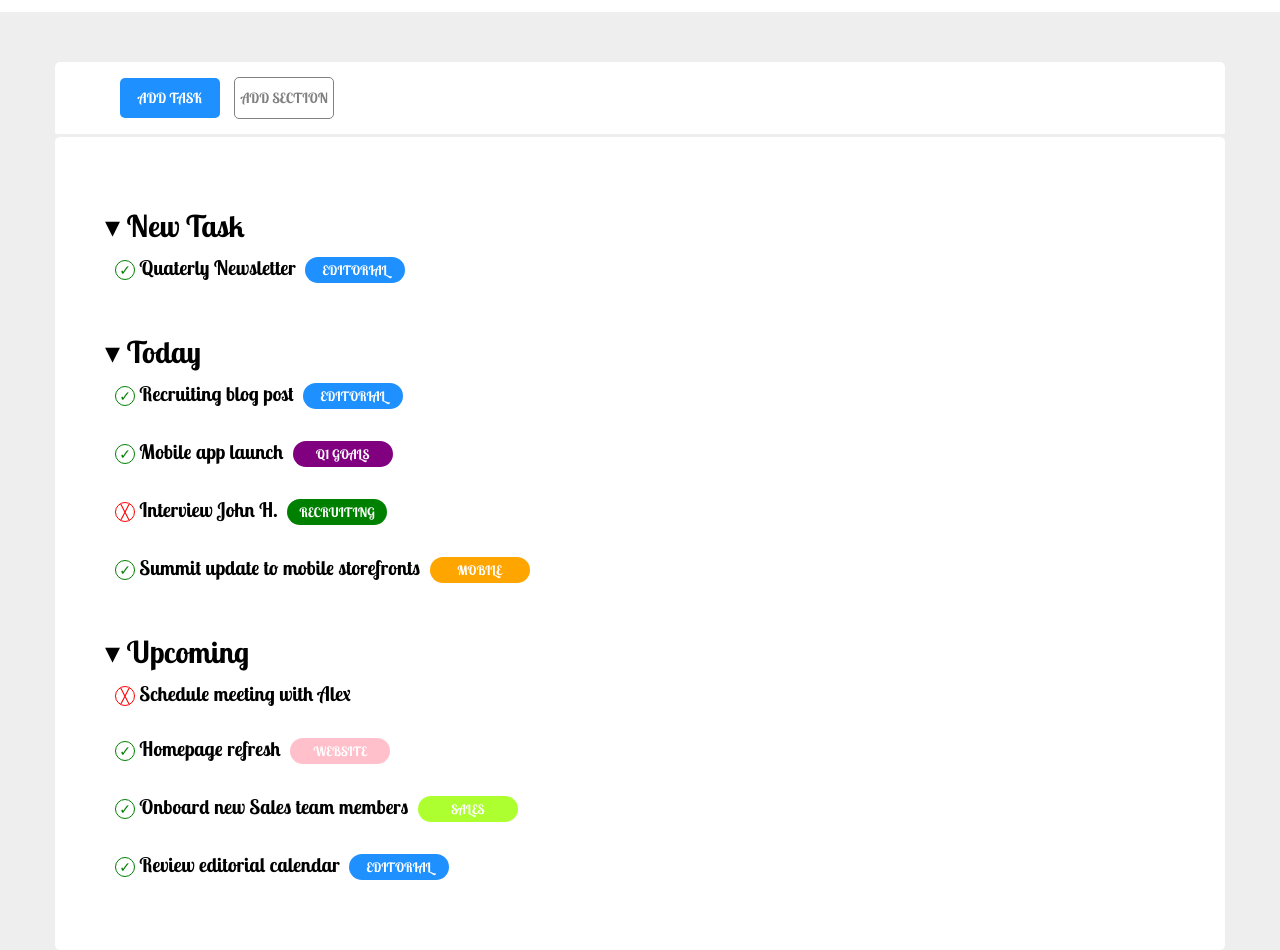
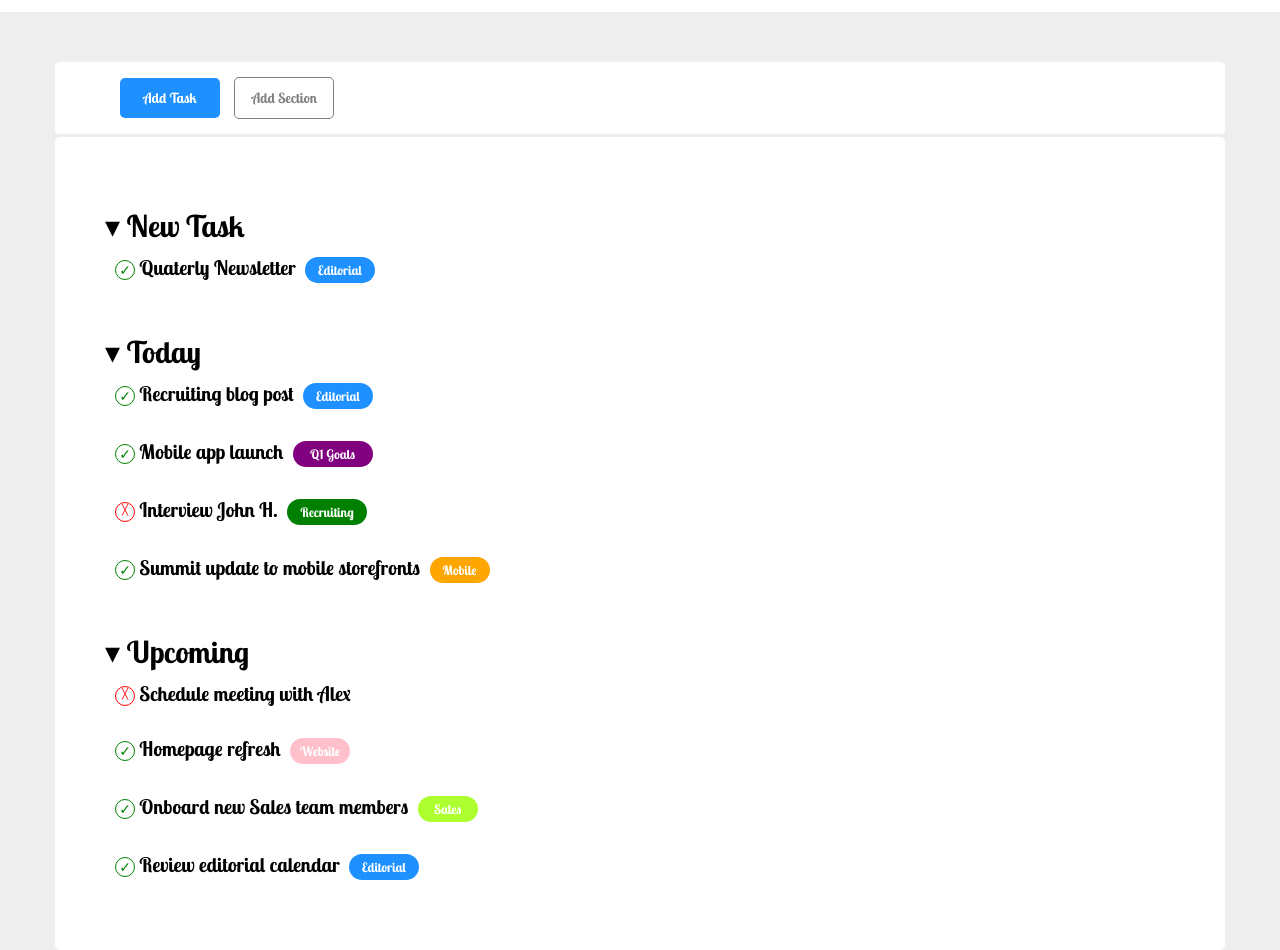
Before and after one commit to Robert-Stefan/html-css-toboolist, a plain HTML site: page index.html in a window 1280 px wide. Shown: the part 73-1023 px from the top of the page. Drawn offline with Linux system fonts and the light colour scheme.

Commit message:
Clean better the code

```diff
--- a/main.css
+++ b/main.css
@@ -50,7 +50,6 @@ body {
     text-align: center;
     line-height: 40px;
     border-radius: 5px;
-    text-transform: uppercase;
     font-size: 14px;
 }
 
@@ -69,7 +68,6 @@ a {
     line-height: 40px;
     border-radius: 5px;
     border: 1px solid gray;
-    text-transform: uppercase;
     font-size: 14px;
 }
 /* MY LIST */
@@ -96,12 +94,13 @@ h2 {
 }
 
 .iconrem {
+    font-size: 10px;
     color: red;
     border: 1px solid red;
 }
 /* BUTTON */
 .butt1 {
-    width: 100px;
+    width: 70px;
     height: 20%;
     margin-left: 5px;
     background: dodgerblue;
@@ -110,25 +109,29 @@ h2 {
     line-height: 26px;
     border-radius: 15px;
     color: white;
-    text-transform: uppercase;
     font-size: 13px;
 }
 .butt2 {
+    width: 80px;
     background: purple;
 }
 
 .butt3 {
+    width: 80px;
     background:green;
 }
 
 .butt4 {
+    width: 60px;
     background: orange;
 }
 
 .butt5 {
+    width: 60px;
     background: pink;
 }
 
 .butt6 {
+    width: 60px;
     background: greenyellow;
 }
```
